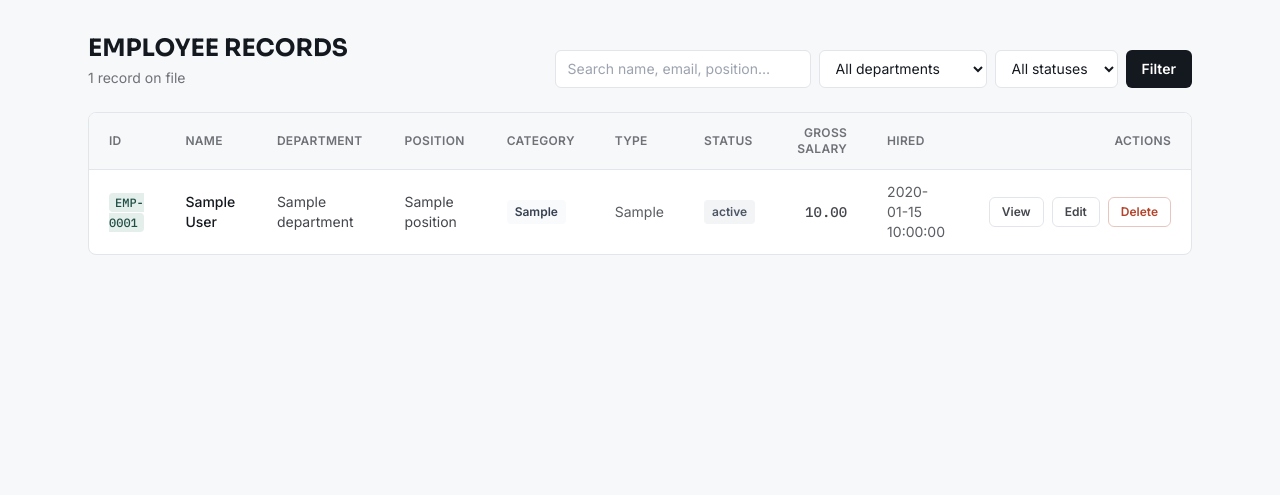
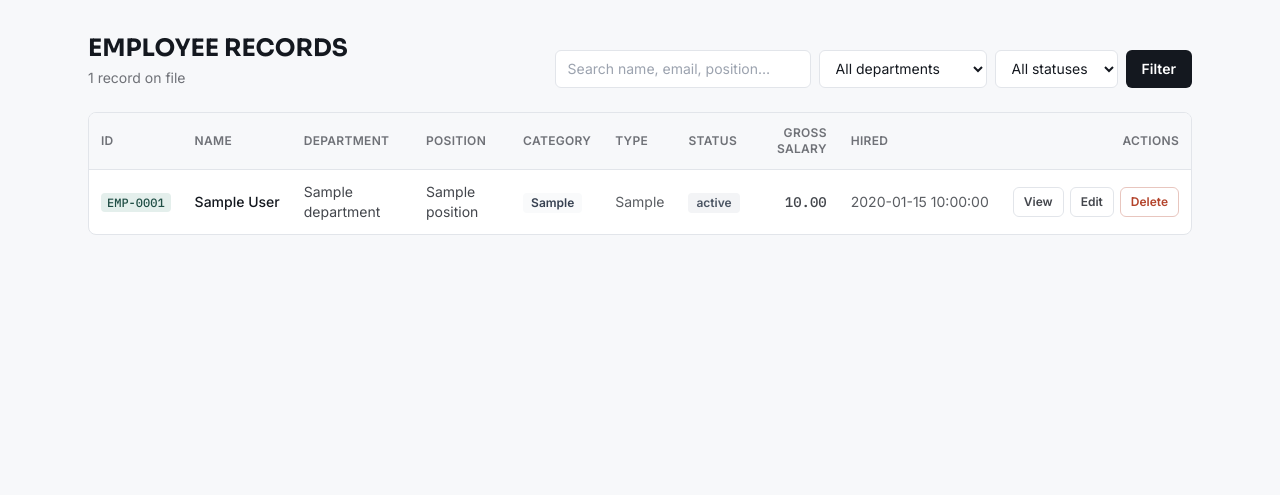
Before and after one commit to RoshD-08/employee_crud, a Flask app: page / in a window 1280 px wide. Shown: the part 86-581 px from the top of the page. Run offline with Flask 3, Linux system fonts and the light colour scheme; a database or web service that is not in the repository returns one stand-in record (values such as "Sample title"); some libraries are stand-ins or nearby versions.

Commit message:
scrollable

```diff
--- a/templates/index.html
+++ b/templates/index.html
@@ -47,44 +47,44 @@
   </div>
 
   {% if employees %}
-    <div class="bg-white border border-line rounded-lg overflow-hidden">
-      <table class="w-full text-sm text-left">
+    <div class="bg-white border border-line rounded-lg overflow-x-auto">
+      <table class="w-full text-sm text-left min-w-[900px]">
         <thead>
           <tr class="bg-paper text-ink/60 text-xs uppercase tracking-wide border-b border-line">
-            <th class="px-5 py-3 font-semibold">ID</th>
-            <th class="px-5 py-3 font-semibold">Name</th>
-            <th class="px-5 py-3 font-semibold">Department</th>
-            <th class="px-5 py-3 font-semibold">Position</th>
-            <th class="px-5 py-3 font-semibold">Category</th>
-            <th class="px-5 py-3 font-semibold">Type</th>
-            <th class="px-5 py-3 font-semibold">Status</th>
-            <th class="px-5 py-3 font-semibold text-right">Gross Salary</th>
-            <th class="px-5 py-3 font-semibold">Hired</th>
-            <th class="px-5 py-3 font-semibold text-right">Actions</th>
+            <th class="px-3 py-3 font-semibold">ID</th>
+            <th class="px-3 py-3 font-semibold">Name</th>
+            <th class="px-3 py-3 font-semibold">Department</th>
+            <th class="px-3 py-3 font-semibold">Position</th>
+            <th class="px-3 py-3 font-semibold">Category</th>
+            <th class="px-3 py-3 font-semibold">Type</th>
+            <th class="px-3 py-3 font-semibold">Status</th>
+            <th class="px-3 py-3 font-semibold text-right">Gross Salary</th>
+            <th class="px-3 py-3 font-semibold">Hired</th>
+            <th class="px-3 py-3 font-semibold text-right">Actions</th>
           </tr>
         </thead>
         <tbody class="divide-y divide-line">
           {% for employee in employees %}
             <tr class="hover:bg-paper/70 transition-colors">
-              <td class="px-5 py-3">
-                <span class="font-mono text-xs text-accent-dark bg-accent-light rounded px-1.5 py-0.5">
+              <td class="px-3 py-3">
+                <span class="font-mono text-xs text-accent-dark bg-accent-light rounded px-1.5 py-0.5 whitespace-nowrap">
                   EMP-{{ "%04d"|format(employee.id) }}
                 </span>
               </td>
-              <td class="px-5 py-3 font-medium text-ink">{{ employee.first_name }} {{ employee.last_name }}</td>
-              <td class="px-5 py-3 text-ink/80">{{ employee.department }}</td>
-              <td class="px-5 py-3 text-ink/80">{{ employee.position }}</td>
-              <td class="px-5 py-3">
+              <td class="px-3 py-3 font-medium text-ink whitespace-nowrap">{{ employee.first_name }} {{ employee.last_name }}</td>
+              <td class="px-3 py-3 text-ink/80">{{ employee.department }}</td>
+              <td class="px-3 py-3 text-ink/80">{{ employee.position }}</td>
+              <td class="px-3 py-3">
                 {% if employee.employee_category == 'Employee' %}
-                  <span class="inline-block px-2 py-1 rounded text-xs font-semibold bg-blue-50 text-blue-700">Employee</span>
+                  <span class="inline-block px-2 py-0.5 rounded text-xs font-semibold bg-blue-50 text-blue-700">Employee</span>
                 {% elif employee.employee_category == 'Labourer' %}
-                  <span class="inline-block px-2 py-1 rounded text-xs font-semibold bg-amber-50 text-amber-700">Labourer</span>
+                  <span class="inline-block px-2 py-0.5 rounded text-xs font-semibold bg-amber-50 text-amber-700">Labourer</span>
                 {% else %}
-                  <span class="inline-block px-2 py-1 rounded text-xs font-semibold bg-gray-50 text-gray-700">{{ employee.employee_category or '—' }}</span>
+                  <span class="inline-block px-2 py-0.5 rounded text-xs font-semibold bg-gray-50 text-gray-700">{{ employee.employee_category or '—' }}</span>
                 {% endif %}
               </td>
-              <td class="px-5 py-3 text-ink/70">{{ employee.employment_type }}</td>
-              <td class="px-5 py-3">
+              <td class="px-3 py-3 text-ink/70">{{ employee.employment_type }}</td>
+              <td class="px-3 py-3">
                 {% set status = employee.employment_status %}
                 {% set badge_class = "bg-gray-100 text-gray-600" %}
                 {% if status == 'Active' %}
@@ -98,29 +98,29 @@
                 {% elif status == 'Resigned' %}
                   {% set badge_class = "bg-gray-100 text-gray-600" %}
                 {% endif %}
-                <span class="inline-block px-2 py-1 rounded text-xs font-semibold {{ badge_class }}">
+                <span class="inline-block px-2 py-0.5 rounded text-xs font-semibold {{ badge_class }}">
                   {{ status }}
                 </span>
               </td>
-              <td class="px-5 py-3 text-right font-mono text-ink/80">
+              <td class="px-3 py-3 text-right font-mono text-ink/80 whitespace-nowrap">
                 {% set gross = employee.salary + (employee.housing_allowance or 0) + (employee.transport_allowance or 0) + (employee.medical_allowance or 0) + (employee.other_allowance or 0) %}
                 {{ "{:,.2f}".format(gross) }}
               </td>
-              <td class="px-5 py-3 text-ink/70">{{ employee.hire_date }}</td>
-              <td class="px-5 py-3">
-                <div class="flex justify-end gap-2">
+              <td class="px-3 py-3 text-ink/70 whitespace-nowrap">{{ employee.hire_date }}</td>
+              <td class="px-3 py-3">
+                <div class="flex justify-end gap-1.5 whitespace-nowrap">
                   <a href="{{ url_for('view_employee', employee_id=employee.id) }}"
-                     class="rounded-md border border-line px-3 py-1.5 text-xs font-semibold text-ink/80 hover:bg-paper transition-colors">
+                     class="rounded-md border border-line px-2.5 py-1.5 text-xs font-semibold text-ink/80 hover:bg-paper transition-colors">
                     View
                   </a>
                   <a href="{{ url_for('edit_employee', employee_id=employee.id) }}"
-                     class="rounded-md border border-line px-3 py-1.5 text-xs font-semibold text-ink/80 hover:bg-paper transition-colors">
+                     class="rounded-md border border-line px-2.5 py-1.5 text-xs font-semibold text-ink/80 hover:bg-paper transition-colors">
                     Edit
                   </a>
                   <form method="POST" action="{{ url_for('delete_employee', employee_id=employee.id) }}"
                         onsubmit="return confirm('Remove {{ employee.first_name }} {{ employee.last_name }} from the roster? This cannot be undone.');">
                     <button type="submit"
-                            class="rounded-md border border-rust/30 px-3 py-1.5 text-xs font-semibold text-rust hover:bg-rust-light transition-colors">
+                            class="rounded-md border border-rust/30 px-2.5 py-1.5 text-xs font-semibold text-rust hover:bg-rust-light transition-colors">
                       Delete
                     </button>
                   </form>
```
